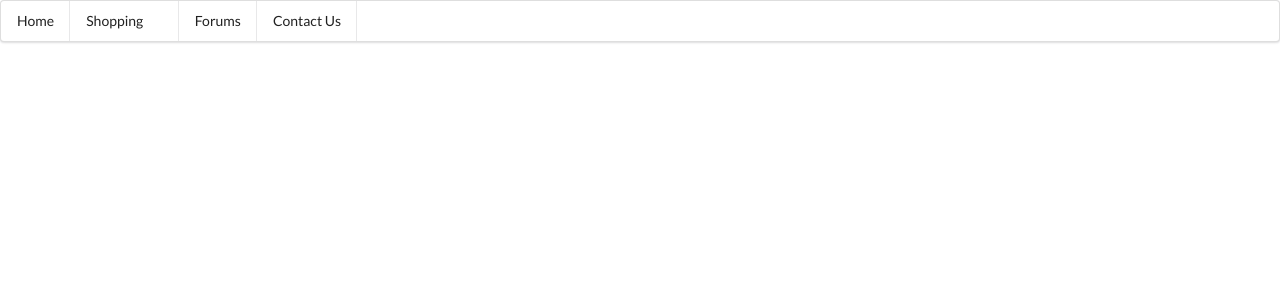
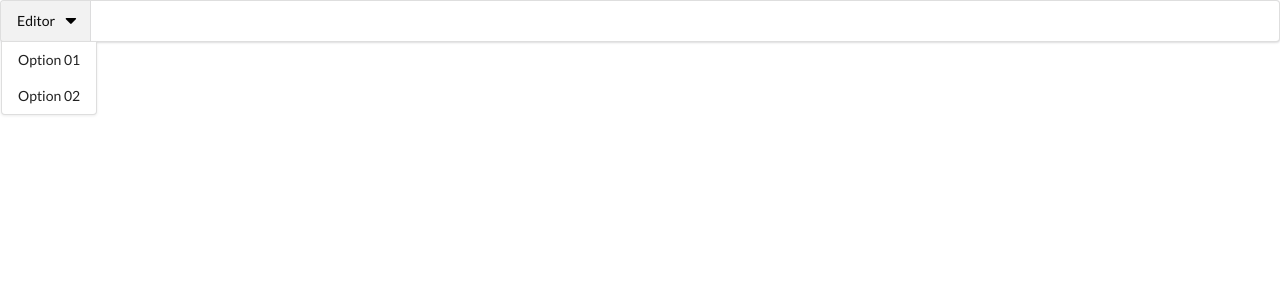
Before and after one commit to leandrofahur/react-sandbox, a React (Create React App) app in the folder widgets/: page / in a window 1280 px wide. Shown: the top 300 px of the page. Built offline with nearby package versions, Linux system fonts and the light colour scheme.

Commit message:
simple dropdown from menu

```diff
--- a/widgets/src/App.js
+++ b/widgets/src/App.js
@@ -8,13 +8,15 @@ import Sidebar from "./components/Sidebar";
 import Main from "./components/Main";
 import Dropdown from "./components/Dropbox";
 
+const itemList = ["Option 01", "Option 02"];
+
 const App = () => {
   return (
     <>
       {/* <Router>
         <Routes></Routes>
       </Router> */}
-      <Dropdown />
+      <Dropdown label="Editor" itemList={itemList} />
     </>
   );
 };
--- a/widgets/src/components/Dropbox/index.js
+++ b/widgets/src/components/Dropbox/index.js
@@ -1,41 +1,30 @@
 import React from "react";
 
-const Dropdown = () => {
+const Dropdown = ({ label, itemList }) => {
+  const renderedItemList = itemList.map((item) => {
+    return (
+      <a key={`${"item " + item}`} className="item">
+        {item}
+      </a>
+    );
+  });
+
   return (
-    <div className="ui menu">
-      <a className="item">Home</a>
-      <div className="ui pointing dropdown inverted link item">
-        <span className="text">Shopping</span>
-        <i className="dropdown icon"></i>
-        <div className="menu">
-          <div className="header">Categories</div>
-          <div className="item">
-            <i className="dropdown icon"></i>
-            <span className="text">Clothing</span>
-            <div className="menu">
-              <div className="header">Mens</div>
-              <div className="item">Shirts</div>
-              <div className="item">Pants</div>
-              <div className="item">Jeans</div>
-              <div className="item">Shoes</div>
-              <div className="divider"></div>
-              <div className="header">Womens</div>
-              <div className="item">Dresses</div>
-              <div className="item">Shoes</div>
-              <div className="item">Bags</div>
-            </div>
-          </div>
-          <div className="item">Home Goods</div>
-          <div className="item">Bedroom</div>
-          <div className="divider"></div>
-          <div className="header">Order</div>
-          <div className="item">Status</div>
-          <div className="item">Cancellations</div>
+    <>
+      <div className="ui menu">
+        {/* <a className="item">File</a> */}
+
+        <div className="ui dropdown visible active item">
+          <span className="text">{label}</span>
+          <i className="dropdown icon" style={{ color: "black" }}></i>
+
+          <div className="menu visible transition">{renderedItemList}</div>
         </div>
+
+        {console.log(renderedItemList)}
+        {/* <a className="item">Selection</a> */}
       </div>
-      <a className="item">Forums</a>
-      <a className="item">Contact Us</a>
-    </div>
+    </>
   );
 };
 
```
